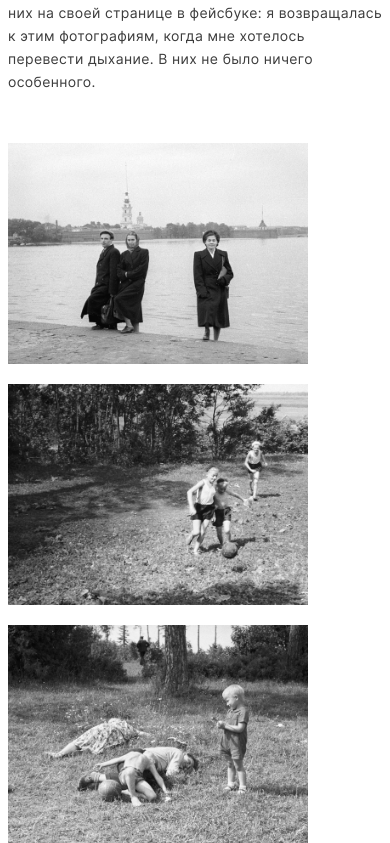
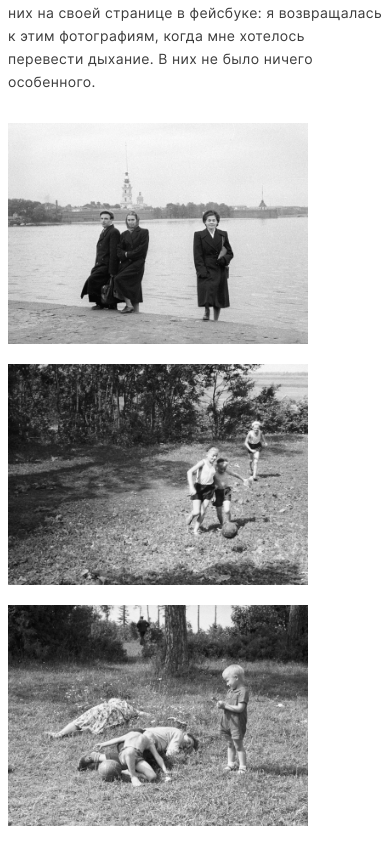
Before and after one commit to MoisKsena/present-experience, a Vue app: page /Experience in a window 390 px wide. Shown: the part 2801-3644 px from the top of the page. Built offline with nearby package versions, Linux system fonts and the light colour scheme; what vue-element-resize-detector would draw is missing.

Commit message:
mobile/resize

```diff
--- a/src/assets/scss/experience.scss
+++ b/src/assets/scss/experience.scss
@@ -262,10 +262,6 @@
   }
 }
 
-.experience-page__foto-block.small img:first-child {
-  padding-top: 20px;
-}
-
 .experience-page__foto-block.middle {
   display: flex;
   justify-content: space-between;
@@ -439,7 +435,7 @@
   height: 100%;
 
   @media (max-width: 540px) {
-    margin: 0;
+    margin-top: 30px;
   }
 }
 
```
